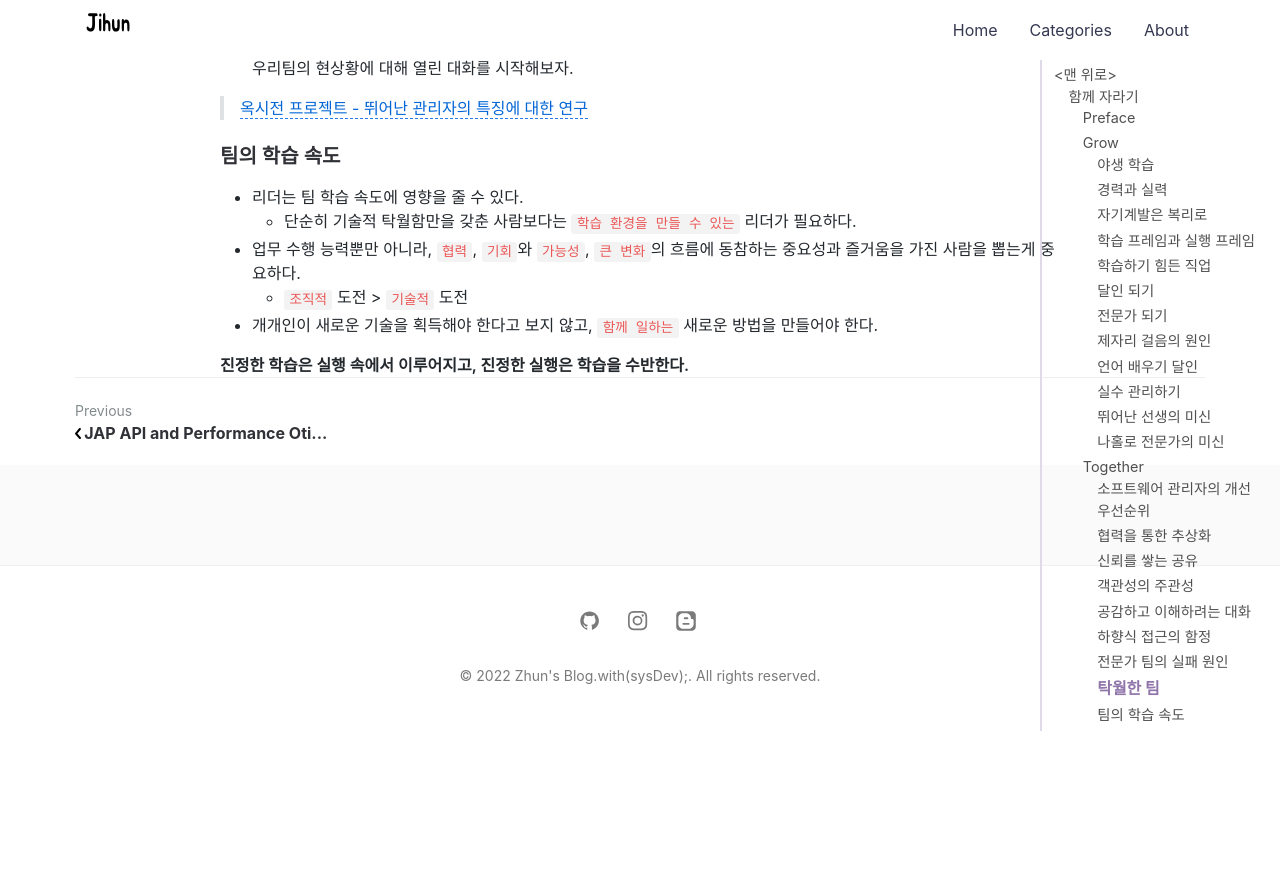
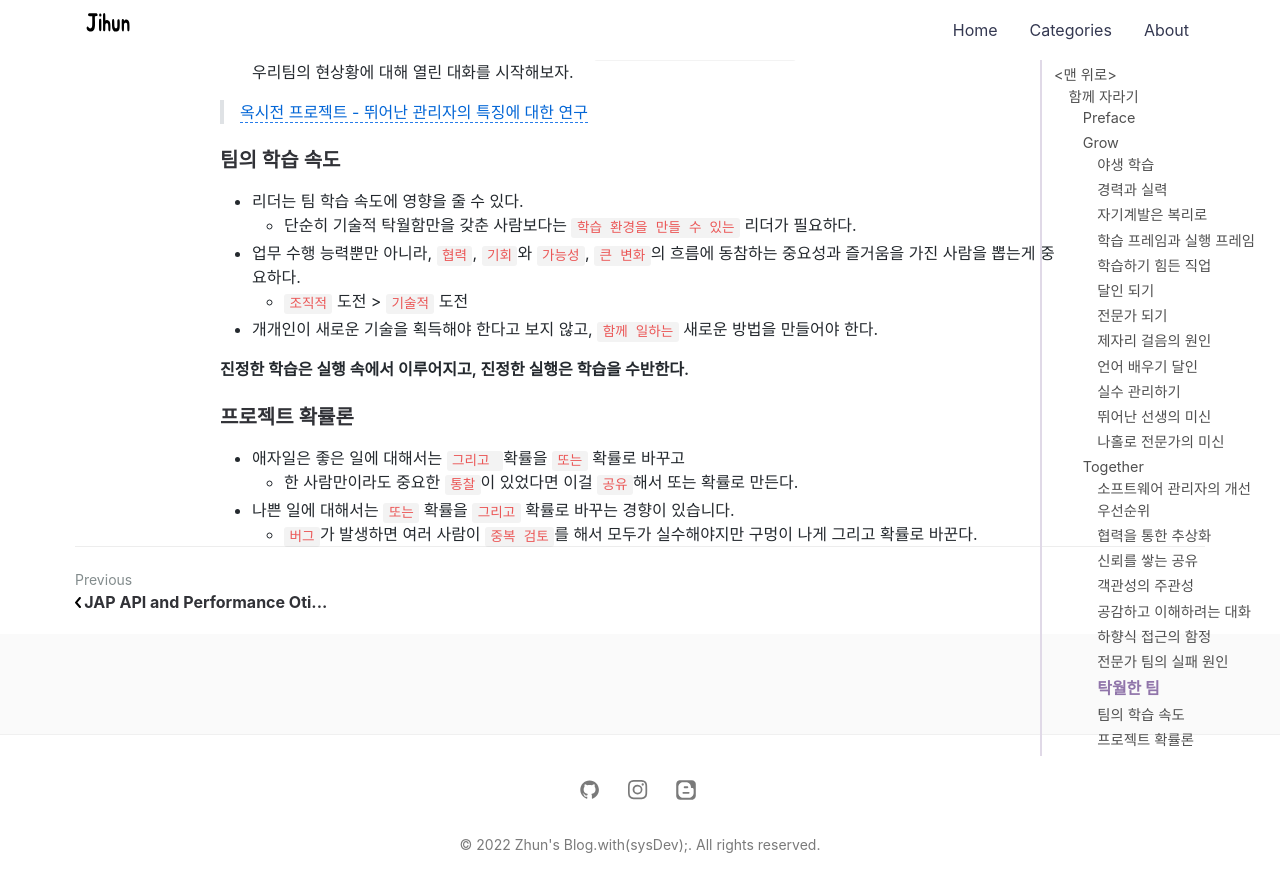
Before and after one commit to jihunparkme/jihunparkme.github.io, a Jekyll site: the page built from _posts/2022-05-25-Growing-Up-Together.md, in a window 1280 px wide and 900 px high, scrolled down 10112 px. Shown: the top 892 px of the window. Built offline with Jekyll 4.4.1, drawn with Linux system fonts in a browser that asks for light colours; nearby versions of some CDN libraries; comment, search, counter and statistics services are not loaded; before the commit the page ends 10843 px from its top, so only the background shows below that; some of the changed text lies outside the part shown.

Commit message:
add: 프로젝트 확률론

```diff
--- a/_posts/2022-05-25-Growing-Up-Together.md
+++ b/_posts/2022-05-25-Growing-Up-Together.md
@@ -5,7 +5,6 @@ summary: 김창준님의 함께 자라기
 categories: (Book)함께-자라기
 featured-img: growing-up-together
 # mathjax: true
-
 ---
 
 # 함께 자라기
@@ -253,7 +252,7 @@ featured-img: growing-up-together
   - 우리가 바람직하다고 생각하는 (무언가를 정하는)방향을 함께 정하면서 네트워크를 형성해 진행해보자.
 - `Affordable Loss Principle`
   - 오래 살아남으려면 ROI(수익률)를 보지 말고, 감당할 수 있을 만큼의 손실(변화에 필요한 비용)을 설정한 후 방법을 탐색하자.
-- `pilot in the plane`
+-  `pilot in the plane`
   - `non predictive control` vs `redictive control`
   - 컨트롤할 수 있는 범위 바깥을 예측/예상하려고 노력하기보다,  **컨트롤할 수 있을 만큼 예상**하자
 - `lemonade principle`
@@ -373,3 +372,10 @@ featured-img: growing-up-together
 - 개개인이 새로운 기술을 획득해야 한다고 보지 않고, `함께 일하는` 새로운 방법을 만들어야 한다.
 
 **진정한 학습은 실행 속에서 이루어지고, 진정한 실행은 학습을 수반한다.**
+
+### 프로젝트 확률론
+
+- 애자일은 좋은 일에 대해서는 `그리고 `확률을 `또는` 확률로 바꾸고
+  - 한 사람만이라도 중요한 `통찰`이 있었다면 이걸 `공유`해서 또는 확률로 만든다.
+- 나쁜 일에 대해서는 `또는` 확률을 `그리고` 확률로 바꾸는 경향이 있습니다.
+  - `버그`가 발생하면 여러 사람이 `중복 검토`를 해서 모두가 실수해야지만 구멍이 나게 그리고 확률로 바꾼다.
```
